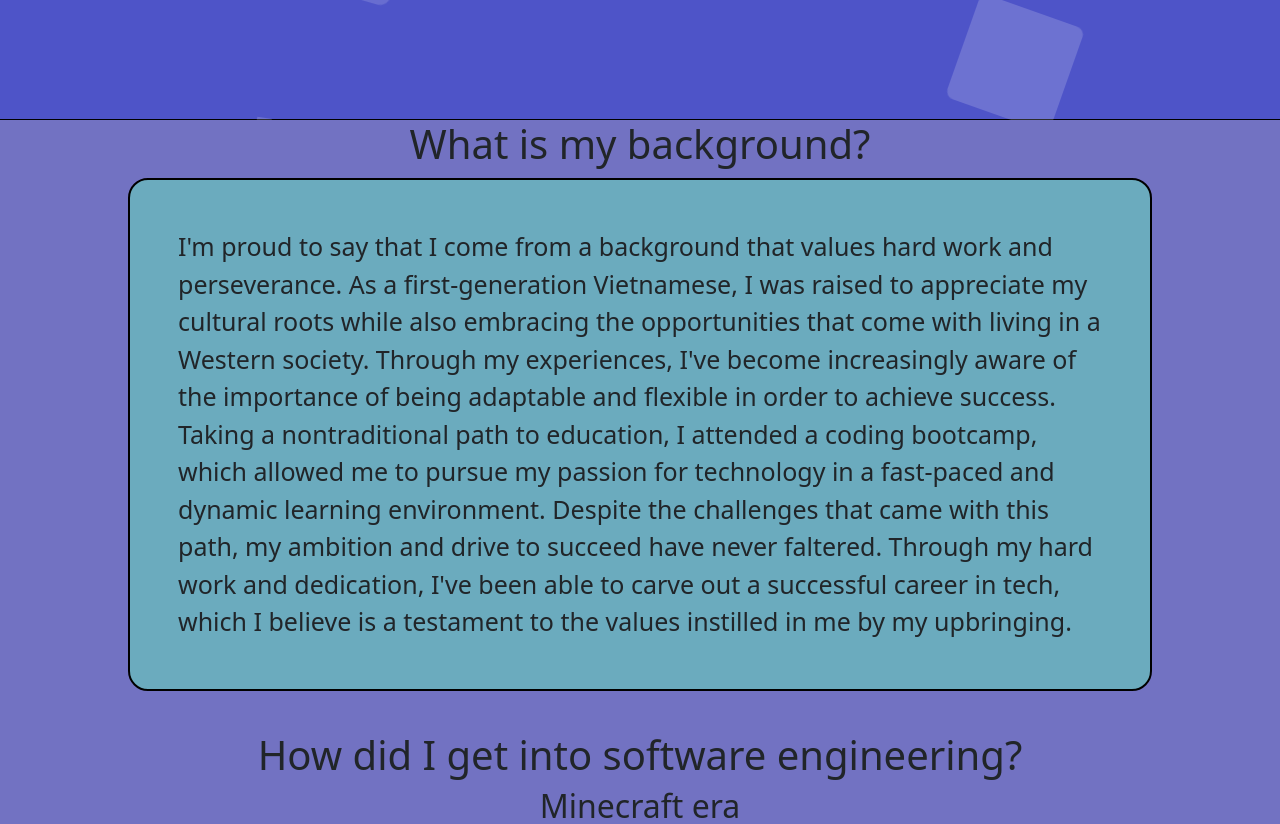
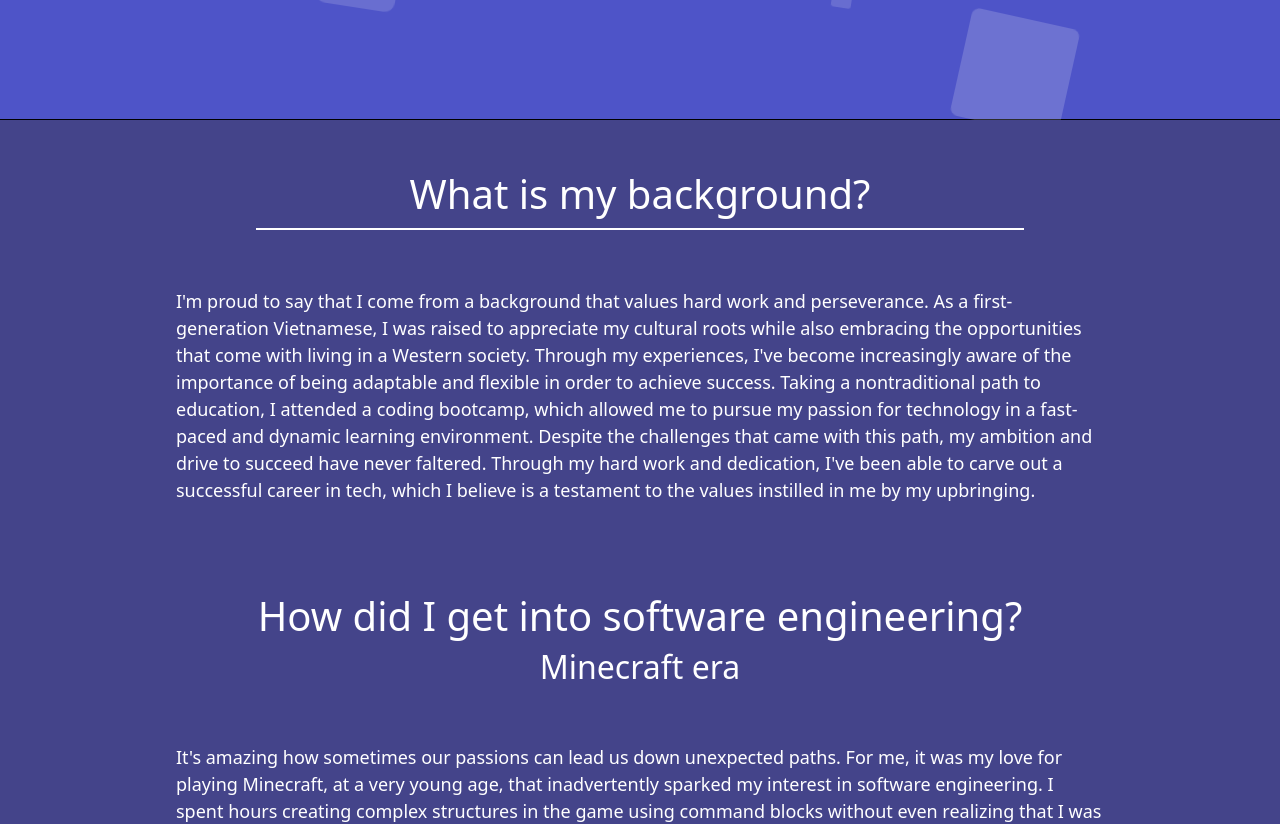
Before and after one commit to ericcnguyen04/Post-Portfolio, a React (Create React App) app: page / in a window 1280 px wide. Shown: the part 680-1504 px from the top of the page. Built offline with nearby package versions, Linux system fonts and the light colour scheme.

Commit message:
style nicer

```diff
--- a/src/App.css
+++ b/src/App.css
@@ -2,9 +2,19 @@
   height: 100vh;
 }
 
-.background {
+.backgroundAbout {
+  padding-top: 5vh;
   height: 100%;
-  background-color: rgb(114, 114, 194);
+  background-color: rgb(68, 68, 138);
+  border: #972e2e;
+  color: white;
+}
+
+#background {
+  border-bottom: 2px solid rgb(255, 255, 255);
+  padding: 10px;
+  margin-left: 20%;
+  margin-right: 20%;
 }
 
 /* home page */
@@ -26,6 +36,7 @@
 
 body{
     font-family: 'Exo', sans-serif;
+
 }
 
 .theRealLinks {
@@ -203,12 +214,19 @@ body{
 .brand {
   /* margin-left: 5vw;
   margin-right: 5vw; */
-  border: solid black 2px;
+  /* border: solid black 2px; */
   margin: 10px 10vw 5vh 10vw;
   padding: 3rem;
-  font-size: 25px;
-  background-color: rgb(107, 171, 190);
+  font-size: 18px;
+  /* background-color: rgb(107, 171, 190); */
   border-radius: 20px;
+}
+
+.newBrand {
+  border-radius: 50px;
+  background: #6babbe;
+  box-shadow:  20px 20px 60px #5b91a2,
+             -20px -20px 60px #7bc5db;
 }
 
 
@@ -226,8 +244,8 @@ body{
 
 .swimDscpt {
   /* border: solid green 2px; */
-  border: solid black 2px;
-  background-color: rgb(107, 171, 190);
+  /* border: solid black 2px; */
+  /* background-color: rgb(107, 171, 190); */
   padding: 20px;
   height: 576px;
   width: 720px;
--- a/src/components/pages/About.jsx
+++ b/src/components/pages/About.jsx
@@ -3,10 +3,10 @@ import Button from 'react-bootstrap/Button';
 export default function About() {
 
     return(
-        <div className='background'>
+        <div className='backgroundAbout'>
             <div>
                 <center>
-                <h1>What is my background?</h1>
+                <h1 id='background'>What is my background?</h1>
                 </center>
             </div>
             <div className='brand'>
--- a/src/components/pages/Home.jsx
+++ b/src/components/pages/Home.jsx
@@ -11,7 +11,7 @@ export default function Home() {
 
 
     const handleClick = () => {
-      ref.current?.scrollIntoView({behavior: 'smooth'});
+        console.log('hello');
     };
 
     return(
@@ -26,9 +26,9 @@ export default function Home() {
                     {/* <h3>an aspiring full-stack developer with visions of passion and ambition! As I grew up, I always loved witnessing the end product of my projects, which included my efforts with front and back end, and I felt nothing but joy. I will work with my peers and create a positive environment by being compatible and ensuring that there is no confusion! Previously, as an insurance agent, I have habits of taking the initiative and making sure that we are making progress to promote time management. Most importantly, my mindset is always on a growth mindset and open to critique while providing feedback.</h3> */}
                 </div>
                 <div className='navContainer'>
-                    {/* <button>boom</button>
+                    <button onClick={handleClick}>boom</button>
                     <button>boom</button>
-                    <button>booosm</button> */}
+                    <button>booosm</button>
                 </div>
             </div>
 
```
